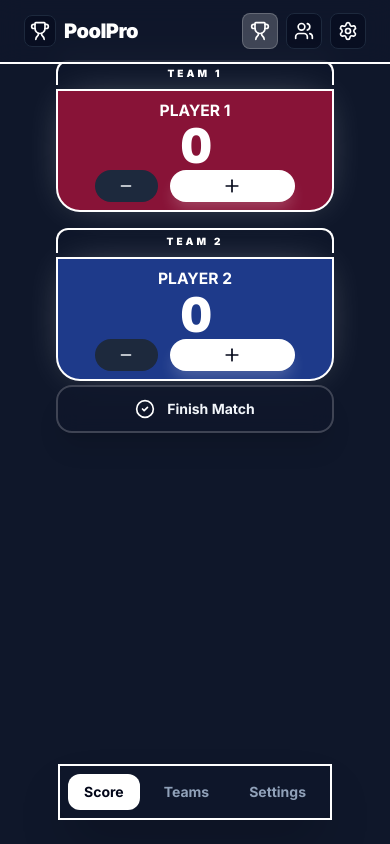
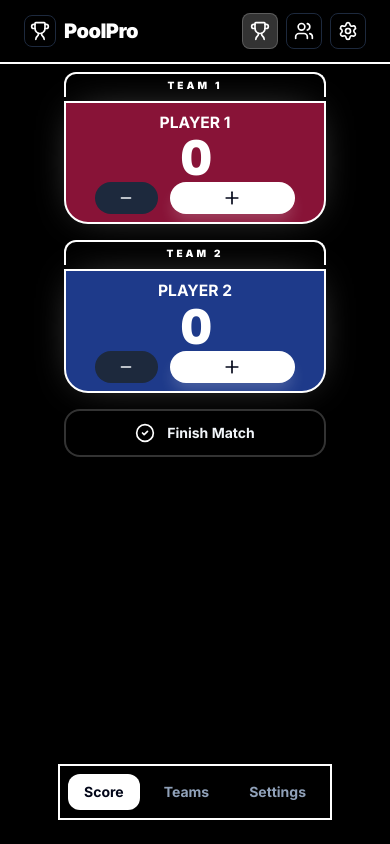
Before and after one commit to benjistealth/PoolPro, a React (Vite) app: page / in a window 390 px wide. Built offline with nearby package versions, Linux system fonts and the light colour scheme.

Commit message:
mobile gameplay page zoom fix

```diff
--- a/src/App.tsx
+++ b/src/App.tsx
@@ -31,8 +31,8 @@ const SHOT_CLOCK_DEFAULT = 30;
 
 export default function App() {
   // --- State ---
-  const [player1, setPlayer1] = useState<Player>({ id: '1', name: 'Player 1', score: 0, isTurn: true, color: '#FFFFFF', bgColor: '#881337', screenColor: '#0f172a' });
-  const [player2, setPlayer2] = useState<Player>({ id: '2', name: 'Player 2', score: 0, isTurn: false, color: '#FFFFFF', bgColor: '#1e3a8a', screenColor: '#0f172a' });
+  const [player1, setPlayer1] = useState<Player>({ id: '1', name: 'Player 1', score: 0, isTurn: true, color: '#FFFFFF', bgColor: '#881337', screenColor: '#000000' });
+  const [player2, setPlayer2] = useState<Player>({ id: '2', name: 'Player 2', score: 0, isTurn: false, color: '#FFFFFF', bgColor: '#1e3a8a', screenColor: '#000000' });
   const [team1Name, setTeam1Name] = useState<string>('TEAM 1');
   const [team2Name, setTeam2Name] = useState<string>('TEAM 2');
   const [team1Players, setTeam1Players] = useState<string[]>([]);
@@ -572,7 +572,7 @@ export default function App() {
         </div>
 
         {/* Plain Background (Teams & Settings) */}
-        <div className={`absolute inset-0 bg-slate-950 transition-opacity duration-700 ${view !== 'scoreboard' ? 'opacity-100' : 'opacity-0'}`} />
+        <div className={`absolute inset-0 bg-black transition-opacity duration-700 ${view !== 'scoreboard' ? 'opacity-100' : 'opacity-0'}`} />
 
         {/* Subtle Gradient Overlay for Plain Background */}
         <div className={`absolute inset-0 bg-[radial-gradient(circle_at_top_right,_var(--tw-gradient-from),_transparent_50%)] from-emerald-500/5 transition-opacity duration-700 ${view !== 'scoreboard' ? 'opacity-100' : 'opacity-0'}`} />
@@ -580,7 +580,7 @@ export default function App() {
 
       {/* Navigation Bar */}
       <nav
-        className="fixed top-0 left-0 right-0 h-16 bg-slate-900/80 backdrop-blur-md z-50 flex items-center justify-between px-6 nav-zoom"
+        className="fixed top-0 left-0 right-0 h-16 bg-black/80 backdrop-blur-md z-50 flex items-center justify-between px-6 nav-zoom"
         style={{
           borderBottom: '2px solid',
           borderImage: `linear-gradient(to right, ${player1.color} 50%, ${player2.color} 50%) 1`
@@ -588,7 +588,7 @@ export default function App() {
       >
         <div className="flex items-center gap-2">
           <div
-            className="w-8 h-8 rounded-lg flex items-center justify-center transition-all duration-500 border border-slate-800 bg-slate-950/50"
+            className="w-8 h-8 rounded-lg flex items-center justify-center transition-all duration-500 border border-slate-800 bg-black/50"
           >
             <Trophy
               className="w-5 h-5 transition-all duration-500"
@@ -606,7 +606,7 @@ export default function App() {
         <div className="flex items-center gap-2 sm:gap-4">
           <button
             onClick={toggleFullscreen}
-            className="w-9 h-9 rounded-lg flex items-center justify-center transition-all duration-500 border border-slate-800 bg-slate-950/50 hover:bg-slate-800/50 hidden sm:flex"
+            className="w-9 h-9 rounded-lg flex items-center justify-center transition-all duration-500 border border-slate-800 bg-black/50 hover:bg-slate-800/50 hidden sm:flex"
             title="Toggle Fullscreen"
           >
             {isFullscreen ?
@@ -616,21 +616,21 @@ export default function App() {
           </button>
           <button
             onClick={navigateToScoreboard}
-            className={`w-9 h-9 rounded-lg flex items-center justify-center transition-all duration-500 border ${view === 'scoreboard' ? 'border-white/20' : 'border-slate-800'} bg-slate-950/50 hover:bg-slate-800/50`}
+            className={`w-9 h-9 rounded-lg flex items-center justify-center transition-all duration-500 border ${view === 'scoreboard' ? 'border-white/20' : 'border-slate-800'} bg-black/50 hover:bg-slate-800/50`}
             style={view === 'scoreboard' ? { backgroundColor: `${player1.color}33` } : {}}
           >
             <Trophy className="w-5 h-5" style={{ stroke: 'url(#cup-gradient)' }} />
           </button>
           <button
             onClick={() => setView('teams')}
-            className={`w-9 h-9 rounded-lg flex items-center justify-center transition-all duration-500 border ${view === 'teams' ? 'border-white/20' : 'border-slate-800'} bg-slate-950/50 hover:bg-slate-800/50`}
+            className={`w-9 h-9 rounded-lg flex items-center justify-center transition-all duration-500 border ${view === 'teams' ? 'border-white/20' : 'border-slate-800'} bg-black/50 hover:bg-slate-800/50`}
             style={view === 'teams' ? { backgroundColor: `${player1.color}33` } : {}}
           >
             <Users className="w-5 h-5" style={{ stroke: 'url(#cup-gradient)' }} />
           </button>
           <button
             onClick={() => setView('settings')}
-            className={`w-9 h-9 rounded-lg flex items-center justify-center transition-all duration-500 border ${view === 'settings' ? 'border-white/20' : 'border-slate-800'} bg-slate-950/50 hover:bg-slate-800/50`}
+            className={`w-9 h-9 rounded-lg flex items-center justify-center transition-all duration-500 border ${view === 'settings' ? 'border-white/20' : 'border-slate-800'} bg-black/50 hover:bg-slate-800/50`}
             style={view === 'settings' ? { backgroundColor: `${player2.color}33` } : {}}
           >
             <Settings className="w-5 h-5" style={{ stroke: 'url(#cup-gradient)' }} />
@@ -639,11 +639,8 @@ export default function App() {
       </nav>
 
       <main
-        className={`relative z-10 min-h-screen flex flex-col ${view === 'scoreboard' ? 'justify-start sm:justify-center pt-12 sm:pt-0' : 'justify-start pt-20 pb-24'} px-2 sm:px-4 mx-auto w-full responsive-zoom
-          ${view === 'scoreboard' ? 'sm:scale-[1.2]' : ''}
-          ${(view === 'settings' || view === 'teams') ? 'scale-x-[1.1] lg:scale-100' : ''}
-        `}
-        style={{ maxWidth: view === 'scoreboard' ? 'var(--gameplay-width)' : '985px' }}
+        className={`relative z-10 min-h-screen flex flex-col ${view === 'scoreboard' ? 'justify-start sm:justify-center pt-12 sm:pt-0' : 'justify-start pt-20 pb-24'} px-4 sm:px-6 mx-auto w-full responsive-zoom`}
+        style={{ maxWidth: view === 'scoreboard' ? 'var(--gameplay-width)' : 'min(90vw, 985px)' }}
       >
         <AnimatePresence mode="wait">
           {view === 'scoreboard' && (
@@ -652,13 +649,13 @@ export default function App() {
               initial={{ opacity: 0, y: 20 }}
               animate={{ opacity: 1, y: 0 }}
               exit={{ opacity: 0, y: -20 }}
-              className="relative py-2 sm:py-8 flex flex-col gap-1 sm:gap-8 h-full sm:min-h-0"
+              className="relative py-2 sm:py-8 flex flex-col gap-4 sm:gap-8 sm:min-h-0"
             >
               {/* Game Info Header */}
               <div className="flex items-center justify-center shrink-0">
                 {(isShotClockEnabled || isMatchClockEnabled) && (
                   <div
-                    className="flex items-center justify-center bg-slate-900/50 p-1 sm:p-4 rounded-2xl border-2 transition-all duration-500 w-full max-w-md"
+                    className="flex items-center justify-center bg-black/50 p-1 sm:p-4 rounded-2xl border-2 transition-all duration-500 w-full max-w-md"
                     style={{
                       borderImage: `linear-gradient(to right, ${player1.color} 50%, ${player2.color} 50%) 1`,
                       borderRadius: '1rem'
@@ -745,7 +742,7 @@ export default function App() {
                   {[player1, player2].map((p, idx) => (
                       <div key={p.id} className="flex flex-col gap-1">
                         {/* Mobile Portrait Team Name Header */}
-                        <div className="sm:hidden flex items-center justify-center py-1 bg-slate-900/50 rounded-t-xl border-x-2 border-t-2" style={{ borderColor: p.color }}>
+                        <div className="sm:hidden flex items-center justify-center py-1 bg-black/50 rounded-t-xl border-x-2 border-t-2" style={{ borderColor: p.color }}>
                           <span className="text-[10px] font-black uppercase tracking-[0.3em]" style={{ color: p.color }}>
                             {idx === 0 ? team1Name : team2Name}
                           </span>
@@ -772,17 +769,17 @@ export default function App() {
                             type="text"
                             value={p.name}
                             onChange={(e) => idx === 0 ? setPlayer1({...p, name: e.target.value}) : setPlayer2({...p, name: e.target.value})}
-                            className="w-full bg-slate-800 border border-slate-700 rounded-xl px-4 py-2 text-center text-[min(4vw,1.2rem)] sm:text-[1.5rem] font-bold focus:outline-none focus:border-emerald-500 uppercase"
+                            className="w-full bg-slate-800 border border-slate-700 rounded-xl px-4 py-2 text-center text-[min(4vw,1.2rem)] sm:text-[1.8rem] lg:text-[2.2rem] font-bold focus:outline-none focus:border-emerald-500 uppercase"
                             style={{ color: p.color }}
                           />
                         ) : (
-                          <h2 className="text-[min(4vw,1rem)] sm:text-[1.8rem] font-bold uppercase truncate w-full text-center" style={{ color: p.color }}>
+                          <h2 className="text-[min(4vw,1rem)] sm:text-[2.2rem] lg:text-[2.8rem] font-bold uppercase truncate w-full text-center" style={{ color: p.color }}>
                             {p.name}
                           </h2>
                         )}
 
                         <div className="relative group">
-                          <span className="text-[min(16vw,48px)] sm:text-9xl font-black tracking-tighter tabular-nums leading-none" style={{ color: p.color }}>
+                          <span className="text-[min(16vw,48px)] sm:text-[10rem] lg:text-[12rem] font-black tracking-tighter tabular-nums leading-none" style={{ color: p.color }}>
                             {p.score}
                           </span>
                         </div>
@@ -819,7 +816,7 @@ export default function App() {
               <div className="flex items-center justify-center shrink-0">
                 <button
                   onClick={finishMatch}
-                  className="w-full max-w-md h-12 sm:h-20 bg-slate-900/80 hover:bg-slate-900/90 backdrop-blur-md rounded-2xl flex items-center justify-center gap-3 text-sm sm:text-xl font-bold transition-all shadow-xl border-2 border-white/20 active:scale-95"
+                  className="w-full max-w-md h-12 sm:h-20 bg-black/80 hover:bg-black/90 backdrop-blur-md rounded-2xl flex items-center justify-center gap-3 text-sm sm:text-xl font-bold transition-all shadow-xl border-2 border-white/20 active:scale-95"
                 >
                   <CheckCircle2 className="w-5 h-5 sm:w-6 sm:h-6 text-white" />
                   Finish Match
@@ -899,7 +896,7 @@ export default function App() {
                       value={team1Name}
                       onChange={(e) => updateTeamData(e.target.value.toUpperCase(), team1Players, team2Name, team2Players)}
                       onFocus={(e) => e.target.select()}
-                      className="w-full bg-slate-900 border-2 rounded-2xl px-6 py-4 text-2xl font-black text-slate-100 focus:outline-none uppercase transition-all shadow-xl"
+                      className="w-full bg-black border-2 rounded-2xl px-6 py-4 text-2xl font-black text-slate-100 focus:outline-none uppercase transition-all shadow-xl"
                       style={{ borderColor: player1.color }}
                       placeholder="TEAM 1 NAME"
                     />
@@ -910,7 +907,7 @@ export default function App() {
                       {team1Players.map((player, idx) => (
                         <div key={idx} className="flex gap-3 group">
                           <div
-                            className="w-10 h-12 flex items-center justify-center text-xs font-black bg-slate-900 border-2 rounded-xl"
+                            className="w-10 h-12 flex items-center justify-center text-xs font-black bg-black border-2 rounded-xl"
                             style={{ borderColor: player1.color + '33', color: player1.color }}
                           >
                             {idx + 1}
@@ -924,7 +921,7 @@ export default function App() {
                               updateTeamData(team1Name, newPlayers, team2Name, team2Players);
                             }}
                             onFocus={(e) => e.target.select()}
-                            className="flex-1 bg-slate-900/50 border rounded-xl px-4 py-2 text-slate-100 focus:outline-none uppercase font-bold transition-all"
+                            className="flex-1 bg-black/50 border rounded-xl px-4 py-2 text-slate-100 focus:outline-none uppercase font-bold transition-all"
                             style={{ borderColor: player1.color + '22' }}
                             placeholder={`PLAYER ${idx + 1}`}
                           />
@@ -974,7 +971,7 @@ export default function App() {
                       value={team2Name}
                       onChange={(e) => updateTeamData(team1Name, team1Players, e.target.value.toUpperCase(), team2Players)}
                       onFocus={(e) => e.target.select()}
-                      className="w-full bg-slate-900 border-2 rounded-2xl px-6 py-4 text-2xl font-black text-slate-100 focus:outline-none uppercase transition-all shadow-xl"
+                      className="w-full bg-black border-2 rounded-2xl px-6 py-4 text-2xl font-black text-slate-100 focus:outline-none uppercase transition-all shadow-xl"
                       style={{ borderColor: player2.color }}
                       placeholder="TEAM 2 NAME"
                     />
@@ -985,7 +982,7 @@ export default function App() {
                       {team2Players.map((player, idx) => (
                         <div key={idx} className="flex gap-3 group">
                           <div
-                            className="w-10 h-12 flex items-center justify-center text-xs font-black bg-slate-900 border-2 rounded-xl"
+                            className="w-10 h-12 flex items-center justify-center text-xs font-black bg-black border-2 rounded-xl"
                             style={{ borderColor: player2.color + '33', color: player2.color }}
                           >
                             {idx + 1}
@@ -999,7 +996,7 @@ export default function App() {
                               updateTeamData(team1Name, team1Players, team2Name, newPlayers);
                             }}
                             onFocus={(e) => e.target.select()}
-                            className="flex-1 bg-slate-900/50 border rounded-xl px-4 py-2 text-slate-100 focus:outline-none uppercase font-bold transition-all"
+                            className="flex-1 bg-black/50 border rounded-xl px-4 py-2 text-slate-100 focus:outline-none uppercase font-bold transition-all"
                             style={{ borderColor: player2.color + '22' }}
                             placeholder={`PLAYER ${idx + 1}`}
                           />
@@ -1045,10 +1042,10 @@ export default function App() {
                   <h3 className="text-2xl font-black uppercase tracking-tight text-white">Matchups</h3>
                   <p className="text-slate-500 font-bold uppercase tracking-widest text-[10px]">Session schedule and results</p>
                 </div>
-                <div className="bg-slate-900 border border-slate-800 rounded-3xl overflow-hidden shadow-2xl">
+                <div className="bg-black border border-slate-800 rounded-3xl overflow-hidden shadow-2xl">
                   <table className="w-full text-left border-collapse">
                     <thead>
-                      <tr className="bg-slate-800/50 border-b border-slate-800">
+                      <tr className="bg-black/50 border-b border-slate-800">
                         <th className="px-6 py-4 text-[10px] font-bold uppercase tracking-widest text-slate-500">Match</th>
                         <th className="px-6 py-4 text-[10px] font-bold uppercase tracking-widest text-slate-500">{team1Name || 'TEAM A'}</th>
                         <th className="px-6 py-4 text-[10px] font-bold uppercase tracking-widest text-slate-500 text-center">VS</th>
@@ -1291,7 +1288,7 @@ export default function App() {
                     Master Match Clock
                   </h3>
                   <div
-                    className="bg-slate-900/80 backdrop-blur-md border-2 rounded-[32px] p-8 space-y-8 shadow-xl"
+                    className="bg-black/80 backdrop-blur-md border-2 rounded-[32px] p-8 space-y-8 shadow-xl"
                     style={{ borderColor: `${player1.color}33` }}
                   >
                     <div className="flex items-center justify-between">
@@ -1356,7 +1353,7 @@ export default function App() {
                     Shot Clock Settings
                   </h3>
                   <div
-                    className="bg-slate-900/80 backdrop-blur-md border-2 rounded-[32px] p-8 space-y-8 shadow-xl"
+                    className="bg-black/80 backdrop-blur-md border-2 rounded-[32px] p-8 space-y-8 shadow-xl"
                     style={{ borderColor: `${player2.color}33` }}
                   >
                     <div className="flex items-center justify-between">
@@ -1415,7 +1412,7 @@ export default function App() {
                   </h3>
                   <div className="grid grid-cols-1 md:grid-cols-2 gap-6">
                     <div
-                      className="bg-slate-900/80 backdrop-blur-md border-2 rounded-[32px] p-8 flex flex-col justify-between gap-6 shadow-xl"
+                      className="bg-black/80 backdrop-blur-md border-2 rounded-[32px] p-8 flex flex-col justify-between gap-6 shadow-xl"
                       style={{ borderColor: `${player1.color}33` }}
                     >
                       <div className="space-y-1">
@@ -1436,7 +1433,7 @@ export default function App() {
                     </div>
 
                     <div
-                      className="bg-slate-900/80 backdrop-blur-md border-2 rounded-[32px] p-8 flex flex-col justify-between gap-6 shadow-xl"
+                      className="bg-black/80 backdrop-blur-md border-2 rounded-[32px] p-8 flex flex-col justify-between gap-6 shadow-xl"
                       style={{ borderColor: `${player2.color}33` }}
                     >
                       <div className="space-y-1">
@@ -1476,12 +1473,12 @@ export default function App() {
         {/* Global Modals */}
         <AnimatePresence>
           {showClearTeamsConfirm && (
-            <div className="fixed inset-0 z-[100] flex items-center justify-center p-4 bg-slate-950/80 backdrop-blur-sm">
+            <div className="fixed inset-0 z-[100] flex items-center justify-center p-4 bg-black/80 backdrop-blur-sm">
               <motion.div
                 initial={{ scale: 0.9, opacity: 0 }}
                 animate={{ scale: 1, opacity: 1 }}
                 exit={{ scale: 0.9, opacity: 0 }}
-                className="bg-slate-900 border-2 p-8 rounded-3xl max-w-md w-full shadow-2xl space-y-6"
+                className="bg-black border-2 p-8 rounded-3xl max-w-md w-full shadow-2xl space-y-6"
                 style={{ borderImage: `linear-gradient(to right, ${player1.color} 50%, ${player2.color} 50%) 1` }}
               >
                 <div className="flex items-center gap-4 text-red-500">
@@ -1507,12 +1504,12 @@ export default function App() {
             </div>
           )}
           {showClearHistoryConfirm && (
-            <div className="fixed inset-0 z-[100] flex items-center justify-center p-4 bg-slate-950/80 backdrop-blur-sm">
+            <div className="fixed inset-0 z-[100] flex items-center justify-center p-4 bg-black/80 backdrop-blur-sm">
               <motion.div
                 initial={{ scale: 0.9, opacity: 0 }}
                 animate={{ scale: 1, opacity: 1 }}
                 exit={{ scale: 0.9, opacity: 0 }}
-                className="bg-slate-900 border-2 p-8 rounded-3xl max-w-md w-full shadow-2xl space-y-6"
+                className="bg-black border-2 p-8 rounded-3xl max-w-md w-full shadow-2xl space-y-6"
                 style={{ borderImage: `linear-gradient(to right, ${player1.color} 50%, ${player2.color} 50%) 1` }}
               >
                 <div className="flex items-center gap-4 text-red-500">
@@ -1541,12 +1538,12 @@ export default function App() {
             </div>
           )}
           {showTeamTotals && (
-            <div className="fixed inset-0 z-[100] flex items-center justify-center p-4 bg-slate-950/90 backdrop-blur-md">
+            <div className="fixed inset-0 z-[100] flex items-center justify-center p-4 bg-black/90 backdrop-blur-md">
               <motion.div
                 initial={{ scale: 0.8, opacity: 0, y: 20 }}
                 animate={{ scale: 1, opacity: 1, y: 0 }}
                 exit={{ scale: 0.8, opacity: 0, y: 20 }}
-                className="bg-slate-900 border-2 p-10 rounded-[40px] max-w-2xl w-full space-y-10 text-center"
+                className="bg-black border-2 p-10 rounded-[40px] max-w-2xl w-full space-y-10 text-center"
                 style={{
                   borderImage: `linear-gradient(to right, ${player1.color} 50%, ${player2.color} 50%) 1`,
                   boxShadow: `0 0 50px ${player1.color}11`
@@ -1598,7 +1595,7 @@ export default function App() {
 
       {/* Quick Actions Floating Bar (Mobile) */}
       <div
-        className="fixed bottom-6 left-1/2 -translate-x-1/2 flex items-center gap-2 bg-slate-900/90 backdrop-blur-xl border-2 p-2 rounded-2xl shadow-2xl md:hidden z-50 bar-zoom"
+        className="fixed bottom-6 left-1/2 -translate-x-1/2 flex items-center gap-2 bg-black/90 backdrop-blur-xl border-2 p-2 rounded-2xl shadow-2xl md:hidden z-50 bar-zoom"
         style={{ borderImage: `linear-gradient(to right, ${player1.color} 50%, ${player2.color} 50%) 1` }}
       >
         <button
--- a/src/constants.ts
+++ b/src/constants.ts
@@ -25,6 +25,7 @@ export const THEME_COLORS = [
 ];
 
 export const BACKGROUND_COLORS = [
+  { name: 'Black', value: '#000000' },
   { name: 'Slate 900', value: '#0f172a' },
   { name: 'Slate 950', value: '#020617' },
   { name: 'Zinc 900', value: '#18181b' },
--- a/src/index.css
+++ b/src/index.css
@@ -21,7 +21,7 @@
 @media (min-width: 1024px) {
   :root {
     --sidebar-width: 120px;
-    --gameplay-width: min(900px, calc(100vw - 300px));
+    --gameplay-width: min(1100px, calc(100vw - 240px));
   }
 }
 
@@ -40,39 +40,39 @@
   /* Mobile Portrait */
   @media (max-width: 639px) and (orientation: portrait) {
     .responsive-zoom {
-      @apply scale-[1.0];
+      @apply origin-top;
     }
     .nav-zoom {
-      @apply scale-[1.0] origin-top-left w-full;
+      @apply origin-top-left w-full;
     }
     .bar-zoom {
-      @apply scale-[1.0] origin-bottom;
+      @apply origin-bottom;
     }
   }
 
   /* Mobile Landscape */
   @media (max-width: 950px) and (orientation: landscape) {
     .responsive-zoom {
-      @apply scale-x-[0.95] scale-y-[0.7];
+      @apply origin-top;
     }
     .nav-zoom {
-      @apply scale-x-[0.95] scale-y-[0.7] origin-top-left w-[105%];
+      @apply origin-top-left w-full;
     }
     .bar-zoom {
-      @apply scale-x-[0.95] scale-y-[0.7] origin-bottom;
+      @apply origin-bottom;
     }
   }
 
   /* Tablet Landscape */
   @media (min-width: 951px) and (max-width: 1180px) and (orientation: landscape) {
     .responsive-zoom {
-      @apply scale-x-[1.1] scale-y-[0.85];
+      @apply origin-top;
     }
     .nav-zoom {
-      @apply scale-x-[1.1] scale-y-[0.85] origin-top-left w-[91%];
+      @apply origin-top-left w-full;
     }
     .bar-zoom {
-      @apply scale-x-[1.1] scale-y-[0.85] origin-bottom;
+      @apply origin-bottom;
     }
   }
 }
```
